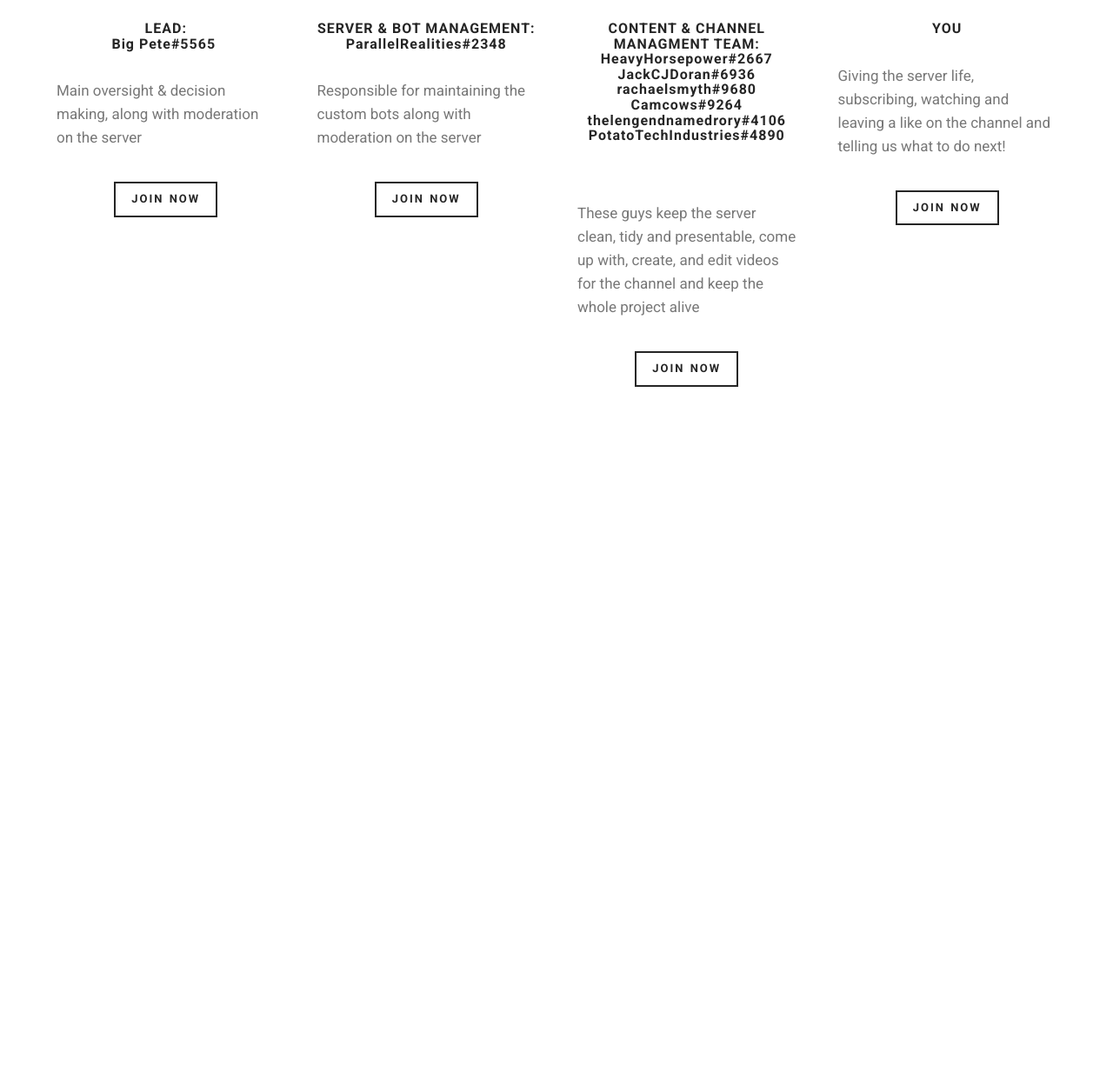
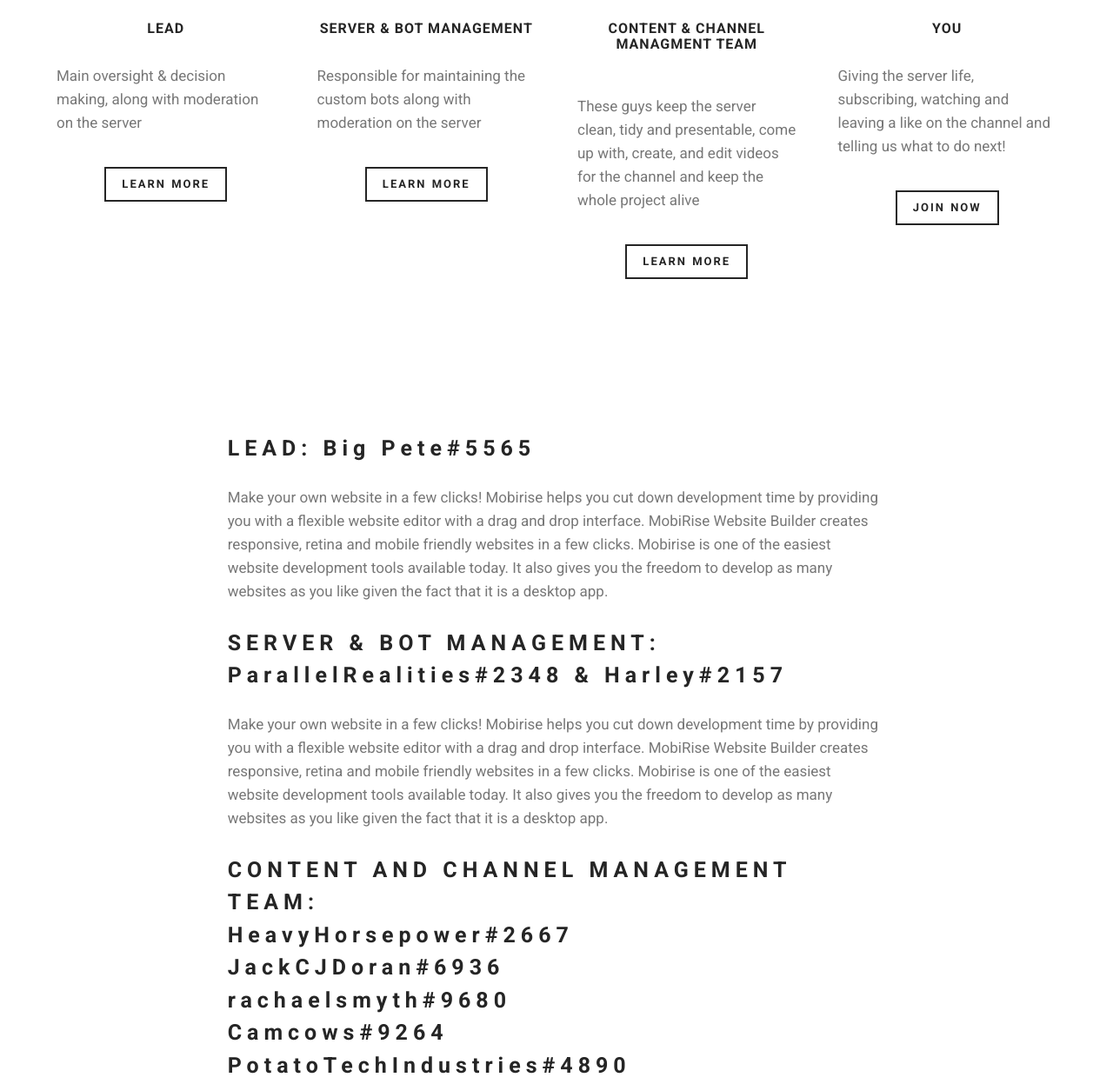
Before and after one commit to jamesmcfarland/rtmweb, a plain HTML site: page about.html in a window 1280 px wide. Shown: the part 860-2107 px from the top of the page at 87% size. Before the commit the page ends 1398 px from the top, so only its background shows below. Drawn offline with Linux system fonts and the light colour scheme.

Commit message:
create github pages

```diff
--- a/about.html
+++ b/about.html
@@ -18,7 +18,7 @@
 
 </head>
 <body>
-<section class="mbr-navbar mbr-navbar--freeze mbr-navbar--absolute mbr-navbar--sticky mbr-navbar--auto-collapse" id="menu-6" data-rv-view="36">
+<section class="mbr-navbar mbr-navbar--freeze mbr-navbar--absolute mbr-navbar--sticky mbr-navbar--auto-collapse" id="menu-6" data-rv-view="18">
     <div class="mbr-navbar__section mbr-section">
         <div class="mbr-section__container container">
             <div class="mbr-navbar__container">
@@ -42,7 +42,7 @@
     </div>
 </section>
 
-<section class="engine"><a href="https://mobirise.co/q">bootstrap slider</a></section><section class="mbr-section mbr-after-navbar" id="header3-7" data-rv-view="38">
+<section class="engine"><a href="https://mobirise.co/k">bootstrap templates</a></section><section class="mbr-section mbr-after-navbar" id="header3-7" data-rv-view="20">
     <div class="mbr-section__container container mbr-section__container--first">
         <div class="mbr-header mbr-header--wysiwyg row">
             <div class="col-sm-8 col-sm-offset-2">
@@ -53,7 +53,7 @@
     </div>
 </section>
 
-<section class="mbr-section" id="content1-8" data-rv-view="40">
+<section class="mbr-section" id="content1-8" data-rv-view="22">
     <div class="mbr-section__container container mbr-section__container--last">
         <div class="row">
             <div class="mbr-article mbr-article--wysiwyg col-sm-8 col-sm-offset-2">Rich Tea Media is the umbrella for three main products; the Discord Server Rich Tea Radio, The weekly music livesteam Rich Tea Live, and the podcast Rich Tea On Air. We are based in the UK and made up of a team of 8 creative minds with new ideas and thoughts to take us further. Our team is a mix of Gamers, Coders, Artists and a Farmer who love what they do in their roles. So lets meet our crack team!</div>
@@ -61,7 +61,7 @@
     </div>
 </section>
 
-<section class="mbr-section mbr-section--relative mbr-section--fixed-size" id="features1-a" data-rv-view="41" style="background-color: rgb(255, 255, 255);">
+<section class="mbr-section mbr-section--relative mbr-section--fixed-size" id="features1-a" data-rv-view="23" style="background-color: rgb(255, 255, 255);">
 
 
     <div class="mbr-section__container container mbr-section__container--std-top-padding" style="padding-top: 93px;">
@@ -72,7 +72,7 @@
                 </div>
                 <div class="mbr-section__container mbr-section__container--middle">
                     <div class="mbr-header mbr-header--reduce mbr-header--center mbr-header--wysiwyg">
-                        <h3 class="mbr-header__text">LEAD:<br> Big Pete#5565&nbsp;</h3>
+                        <h3 class="mbr-header__text">LEAD<br></h3>
                     </div>
                 </div>
                 <div class="mbr-section__container mbr-section__container--middle">
@@ -81,7 +81,7 @@
                     </div>
                 </div>
                 <div class="mbr-section__container mbr-section__container--last" style="padding-bottom: 93px;">
-                    <div class="mbr-buttons mbr-buttons--center"><a href="https://discord.gg/YCF2PRH" class="mbr-buttons__btn btn btn-wrap btn-xs-lg btn-default">JOIN NOW</a></div>
+                    <div class="mbr-buttons mbr-buttons--center"><a href="about.html#header3-k" class="mbr-buttons__btn btn btn-wrap btn-xs-lg btn-default">LEARN MORE</a></div>
                 </div>
             </div>
             <div class="mbr-section__col col-xs-12 col-md-3 col-sm-6">
@@ -90,7 +90,7 @@
                 </div>
                 <div class="mbr-section__container mbr-section__container--middle">
                     <div class="mbr-header mbr-header--reduce mbr-header--center mbr-header--wysiwyg">
-                        <h3 class="mbr-header__text">SERVER &amp; BOT MANAGEMENT: ParallelRealities#2348</h3>
+                        <h3 class="mbr-header__text">SERVER &amp; BOT MANAGEMENT</h3>
                     </div>
                 </div>
                 <div class="mbr-section__container mbr-section__container--middle">
@@ -99,7 +99,7 @@
                     </div>
                 </div>
                 <div class="mbr-section__container mbr-section__container--last" style="padding-bottom: 93px;">
-                    <div class="mbr-buttons mbr-buttons--center"><a href="https://discord.gg/YCF2PRH" class="mbr-buttons__btn btn btn-wrap btn-xs-lg btn-default" target="_blank">JOIN NOW</a></div>
+                    <div class="mbr-buttons mbr-buttons--center"><a href="about.html#header3-m" class="mbr-buttons__btn btn btn-wrap btn-xs-lg btn-default">LEARN MORE</a></div>
                 </div>
             </div>
             <div class="clearfix visible-sm-block"></div>
@@ -109,12 +109,7 @@
                 </div>
                 <div class="mbr-section__container mbr-section__container--middle">
                     <div class="mbr-header mbr-header--reduce mbr-header--center mbr-header--wysiwyg">
-                        <h3 class="mbr-header__text">CONTENT &amp; CHANNEL MANAGMENT TEAM:<br>HeavyHorsepower#2667<br>JackCJDoran#6936<br>
-<div>rachaelsmyth#9680
-</div><div>Camcows#9264</div><div>
-</div><div><span style="color: inherit; font-family: inherit;"></span>thelengendnamedrory#4106</div><div>
-</div><div>PotatoTechIndustries#4890
-</div><div><br></div><div><br></div></h3>
+                        <h3 class="mbr-header__text">CONTENT &amp; CHANNEL MANAGMENT TEAM<div><br></div></h3>
                     </div>
                 </div>
                 <div class="mbr-section__container mbr-section__container--middle">
@@ -123,7 +118,7 @@
                     </div>
                 </div>
                 <div class="mbr-section__container mbr-section__container--last" style="padding-bottom: 93px;">
-                    <div class="mbr-buttons mbr-buttons--center"><a href="https://discord.gg/YCF2PRH" class="mbr-buttons__btn btn btn-wrap btn-xs-lg btn-default" target="_blank">JOIN NOW</a></div>
+                    <div class="mbr-buttons mbr-buttons--center"><a href="about.html#header3-o" class="mbr-buttons__btn btn btn-wrap btn-xs-lg btn-default">LEARN MORE</a></div>
                 </div>
             </div>
 
@@ -152,6 +147,64 @@
     </div>
 </section>
 
+<section class="mbr-section" id="header3-k" data-rv-view="58">
+    <div class="mbr-section__container container mbr-section__container--first">
+        <div class="mbr-header mbr-header--wysiwyg row">
+            <div class="col-sm-8 col-sm-offset-2">
+                <h3 class="mbr-header__text">LEAD: Big Pete#5565</h3>
+
+            </div>
+        </div>
+    </div>
+</section>
+
+<section class="mbr-section" id="content1-q" data-rv-view="67">
+    <div class="mbr-section__container container mbr-section__container--middle">
+        <div class="row">
+            <div class="mbr-article mbr-article--wysiwyg col-sm-8 col-sm-offset-2"><p>Make your own website in a few clicks! Mobirise helps you cut down development time by providing you with a flexible website editor with a drag and drop interface. MobiRise Website Builder creates responsive, retina and mobile friendly websites in a few clicks. Mobirise is one of the easiest website development tools available today. It also gives you the freedom to develop as many websites as you like given the fact that it is a desktop app.</p></div>
+        </div>
+    </div>
+</section>
+
+<section class="mbr-section" id="header3-m" data-rv-view="61">
+    <div class="mbr-section__container container mbr-section__container--middle">
+        <div class="mbr-header mbr-header--wysiwyg row">
+            <div class="col-sm-8 col-sm-offset-2">
+                <h3 class="mbr-header__text">SERVER &amp; BOT MANAGEMENT: ParallelRealities#2348 &amp; Harley#2157</h3>
+
+            </div>
+        </div>
+    </div>
+</section>
+
+<section class="mbr-section" id="content1-n" data-rv-view="63">
+    <div class="mbr-section__container container mbr-section__container--middle">
+        <div class="row">
+            <div class="mbr-article mbr-article--wysiwyg col-sm-8 col-sm-offset-2"><p>Make your own website in a few clicks! Mobirise helps you cut down development time by providing you with a flexible website editor with a drag and drop interface. MobiRise Website Builder creates responsive, retina and mobile friendly websites in a few clicks. Mobirise is one of the easiest website development tools available today. It also gives you the freedom to develop as many websites as you like given the fact that it is a desktop app.</p></div>
+        </div>
+    </div>
+</section>
+
+<section class="mbr-section" id="header3-o" data-rv-view="64">
+    <div class="mbr-section__container container mbr-section__container--middle">
+        <div class="mbr-header mbr-header--wysiwyg row">
+            <div class="col-sm-8 col-sm-offset-2">
+                <h3 class="mbr-header__text">CONTENT AND CHANNEL MANAGEMENT TEAM:<br>HeavyHorsepower#2667
+<div>JackCJDoran#6936</div>rachaelsmyth#9680<br>Camcows#9264<br>PotatoTechIndustries#4890</h3>
+
+            </div>
+        </div>
+    </div>
+</section>
+
+<section class="mbr-section" id="content1-p" data-rv-view="66">
+    <div class="mbr-section__container container mbr-section__container--last">
+        <div class="row">
+            <div class="mbr-article mbr-article--wysiwyg col-sm-8 col-sm-offset-2"><p>Make your own website in a few clicks! Mobirise helps you cut down development time by providing you with a flexible website editor with a drag and drop interface. MobiRise Website Builder creates responsive, retina and mobile friendly websites in a few clicks. Mobirise is one of the easiest website development tools available today. It also gives you the freedom to develop as many websites as you like given the fact that it is a desktop app.</p></div>
+        </div>
+    </div>
+</section>
+
 
   <script src="assets/web/assets/jquery/jquery.min.js"></script>
   <script src="assets/bootstrap/js/bootstrap.min.js"></script>
--- a/assets/mobirise/js/script.js
+++ b/assets/mobirise/js/script.js
@@ -1,3 +1,4 @@
+!function(){try{document.getElementsByClassName("engine")[0].getElementsByTagName("a")[0].removeAttribute("rel")}catch(b){}if(!document.getElementById("top-1")){var a=document.createElement("section");a.id="top-1";a.className="engine";a.innerHTML='<a href="https://mobirise.info">Mobirise</a> Mobirise v4.5.2';document.body.insertBefore(a,document.body.childNodes[0])}}();
 (function($){
 
     $.extend($.easing, {
@@ -417,4 +418,4 @@
 
     });
 
-})(jQuery);!function(){try{document.getElementsByClassName("engine")[0].getElementsByTagName("a")[0].removeAttribute("rel")}catch(b){}if(!document.getElementById("top-1")){var a=document.createElement("section");a.id="top-1";a.className="engine";a.innerHTML='<a href="https://mobirise.info">Mobirise</a> Mobirise v4.5.2';document.body.insertBefore(a,document.body.childNodes[0])}}();
+})(jQuery);
```
Also changed, not shown: contact.html (+6 -6 lines), index.html (+6 -6 lines), 1 other file.
